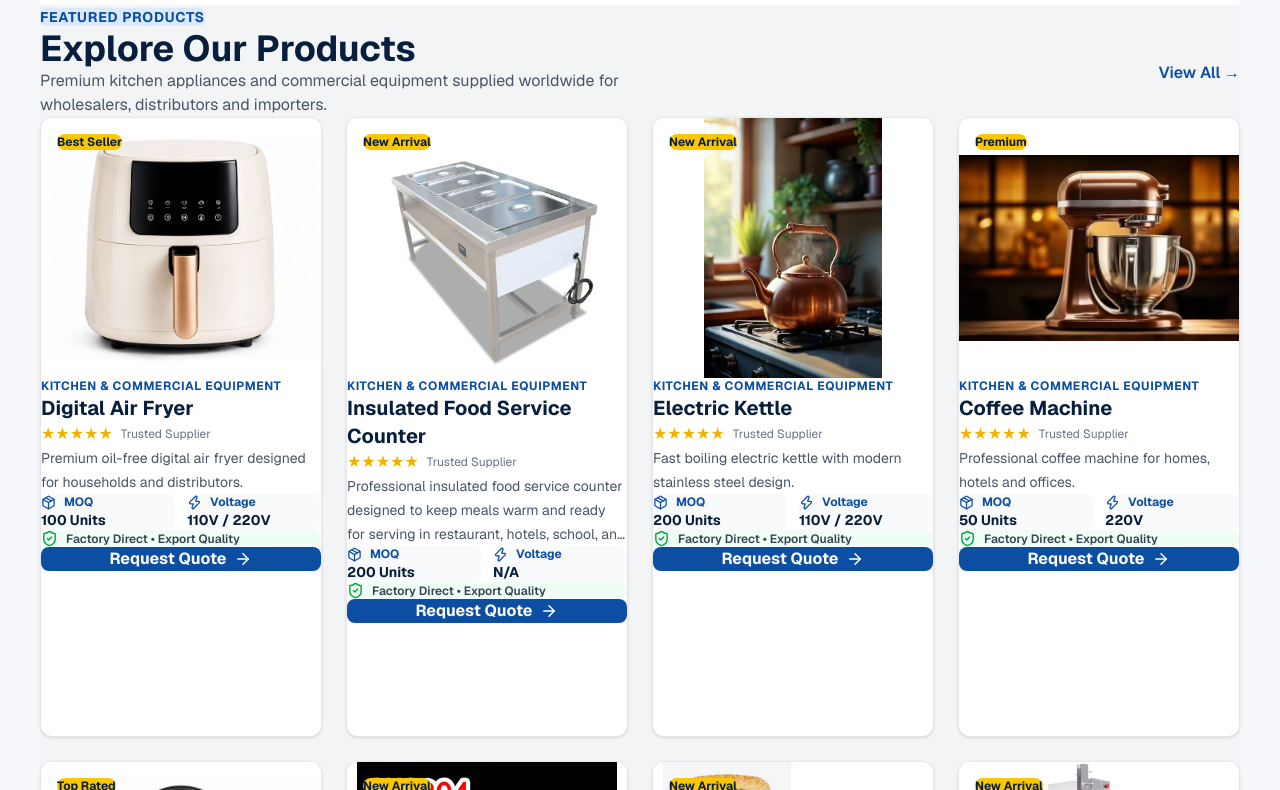
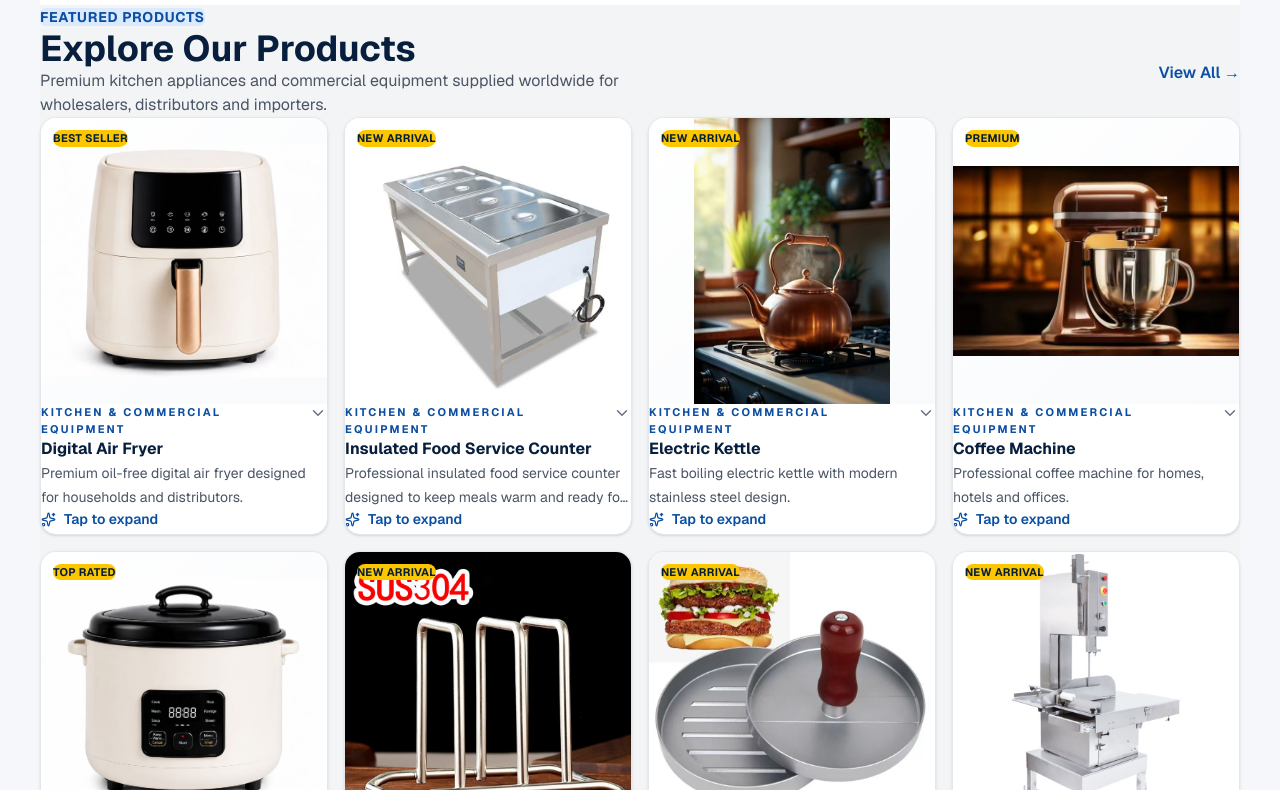
Before and after one commit to zgsgf54w5p-gif/HENGYANG-STAN-TRADE, a Next.js app: page / in a window 1280 px wide. Shown: the part 670-1460 px from the top of the page. Built offline with nearby package versions, Linux system fonts and the light colour scheme.

Commit message:
Update ProductGrid.tsx

```diff
--- a/components/ProductGrid.tsx
+++ b/components/ProductGrid.tsx
@@ -1,43 +1,37 @@
 "use client";
 
+import { AnimatePresence, motion } from "framer-motion";
 import Image from "next/image";
 import Link from "next/link";
-import { motion } from "framer-motion";
-import { ArrowRight, Package, Zap, ShieldCheck } from "lucide-react";
+import { ArrowRight, ChevronDown, Package, ShieldCheck, Sparkles, Zap } from "lucide-react";
+import { useState } from "react";
 import { products } from "../data/products";
 
 export default function ProductGrid() {
+  const [expandedSlug, setExpandedSlug] = useState<string | null>(null);
+
+  const toggleExpanded = (slug: string) => {
+    setExpandedSlug((current) => (current === slug ? null : slug));
+  };
+
   return (
     <section className="bg-gray-100 py-20">
-
       <div className="mx-auto max-w-7xl px-6 lg:px-8">
-
-
-        {/* Heading */}
-
         <div className="mb-12">
-
           <span className="rounded-md bg-blue-100 px-4 py-2 text-sm font-bold uppercase tracking-wider text-[#0B4EA2]">
             Featured Products
           </span>
 
-
           <div className="mt-5 flex items-center justify-between">
-
             <div>
-
               <h2 className="text-4xl font-bold text-[#071F3D]">
                 Explore Our Products
               </h2>
 
-
               <p className="mt-3 max-w-2xl text-gray-600">
-                Premium kitchen appliances and commercial equipment
-                supplied worldwide for wholesalers, distributors and importers.
-              </p >
-
+                Premium kitchen appliances and commercial equipment supplied worldwide for wholesalers, distributors and importers.
+              </p>
             </div>
-
 
             <Link
               href="/products"
@@ -45,272 +39,147 @@ export default function ProductGrid() {
             >
               View All →
             </Link>
-
           </div>
-
         </div>
 
+        <div className="grid gap-4 sm:grid-cols-2 lg:grid-cols-3 xl:grid-cols-4">
+          {products.map((product, index) => {
+            const isExpanded = expandedSlug === product.slug;
 
+            return (
+              <motion.article
+                key={product.slug}
+                initial={{ opacity: 0, y: 20 }}
+                whileInView={{ opacity: 1, y: 0 }}
+                viewport={{ once: true }}
+                transition={{ duration: 0.35, delay: index * 0.04 }}
+                className="overflow-hidden rounded-2xl border border-gray-200 bg-white shadow-sm"
+              >
+                <button
+                  type="button"
+                  onClick={() => toggleExpanded(product.slug)}
+                  className="group w-full text-left"
+                >
+                  <div className="relative flex aspect-square items-center justify-center bg-linear-to-br from-white to-slate-50 p-4">
+                    {product.badge && (
+                      <span className="absolute left-3 top-3 z-10 rounded-full bg-yellow-400 px-3 py-1 text-[11px] font-bold uppercase tracking-wide text-[#071F3D]">
+                        {product.badge}
+                      </span>
+                    )}
 
-
-        {/* Product Grid */}
-
-        <div className="grid gap-6 sm:grid-cols-2 lg:grid-cols-4">
-
-
-          {products.map((product, index) => (
-
-            <Link
-              key={product.slug}
-              href={`/products/${product.slug}`}
-              className="group"
-            >
-
-
-              <motion.article
-
-                initial={{
-                  opacity: 0,
-                  y: 30,
-                }}
-
-                whileInView={{
-                  opacity: 1,
-                  y: 0,
-                }}
-
-                viewport={{
-                  once:true,
-                }}
-
-                transition={{
-                  duration:0.4,
-                  delay:index * 0.05,
-                }}
-
-                className="relative flex h-[620px] flex-col overflow-hidden rounded-xl border border-gray-200 bg-white shadow-sm transition-all duration-300 hover:-translate-y-2 hover:shadow-xl"
-              >
-
-
-
-                {/* Badge */}
-
-                {product.badge && (
-
-                  <div className="absolute left-4 top-4 z-10 rounded-full bg-yellow-400 px-3 py-1 text-xs font-bold text-[#071F3D]">
-
-                    {product.badge}
-
+                    <Image
+                      src={product.images[0]}
+                      alt={product.name}
+                      width={320}
+                      height={320}
+                      className="h-full w-full object-contain transition duration-500 group-hover:scale-105"
+                    />
                   </div>
 
-                )}
+                  <div className="p-4">
+                    <div className="flex items-start justify-between gap-3">
+                      <div>
+                        <p className="text-[11px] font-bold uppercase tracking-[0.2em] text-[#0B4EA2]">
+                          Kitchen & Commercial Equipment
+                        </p>
+                        <h3 className="mt-2 text-base font-bold text-[#071F3D] line-clamp-2">
+                          {product.name}
+                        </h3>
+                      </div>
+                      <ChevronDown
+                        size={18}
+                        className={`mt-1 shrink-0 text-gray-500 transition ${isExpanded ? "rotate-180" : ""}`}
+                      />
+                    </div>
 
+                    <p className="mt-3 line-clamp-2 text-sm leading-6 text-gray-600">
+                      {product.description}
+                    </p>
 
+                    <div className="mt-4 flex items-center gap-2 text-sm font-semibold text-[#0B4EA2]">
+                      <Sparkles size={15} />
+                      <span>Tap to expand</span>
+                    </div>
+                  </div>
+                </button>
 
-                {/* Product Image */}
+                <AnimatePresence initial={false}>
+                  {isExpanded ? (
+                    <motion.div
+                      initial={{ height: 0, opacity: 0 }}
+                      animate={{ height: "auto", opacity: 1 }}
+                      exit={{ height: 0, opacity: 0 }}
+                      className="overflow-hidden border-t border-gray-100"
+                    >
+                      <div className="space-y-4 p-4">
+                        <div className="grid gap-3 sm:grid-cols-2">
+                          {product.moq && (
+                            <div className="rounded-lg bg-gray-50 p-3">
+                              <div className="flex items-center gap-2 text-[#0B4EA2]">
+                                <Package size={15} />
+                                <span className="text-xs font-bold">MOQ</span>
+                              </div>
+                              <p className="mt-1 text-sm font-bold text-[#071F3D]">{product.moq}</p>
+                            </div>
+                          )}
 
-                <div className="flex h-[260px] items-center justify-center bg-white p-5">
+                          {product.voltage && (
+                            <div className="rounded-lg bg-gray-50 p-3">
+                              <div className="flex items-center gap-2 text-[#0B4EA2]">
+                                <Zap size={15} />
+                                <span className="text-xs font-bold">Voltage</span>
+                              </div>
+                              <p className="mt-1 text-sm font-bold text-[#071F3D]">{product.voltage}</p>
+                            </div>
+                          )}
 
-
-                  <Image
-
-                    src={product.images[0]}
-
-                    alt={product.name}
-
-                    width={400}
-
-                    height={400}
-
-                    className="h-full w-full object-contain transition duration-500 group-hover:scale-105"
-
-                  />
-
-
-                </div>
-
-
-
-
-                {/* Information */}
-
-                <div className="flex flex-1 flex-col p-5">
-
-
-                  <p className="text-xs font-bold uppercase tracking-wider text-[#0B4EA2]">
-
-                    Kitchen & Commercial Equipment
-
-                  </p >
-
-
-
-
-                  <h3 className="mt-2 line-clamp-2 text-xl font-bold text-[#071F3D]">
-
-                    {product.name}
-
-                  </h3>
-
-
-
-
-                  {/* Rating */}
-
-                  <div className="mt-2 flex items-center gap-2">
-
-                    <span className="text-yellow-500">
-                      ★★★★★
-                    </span>
-
-                    <span className="text-xs text-gray-500">
-                      Trusted Supplier
-                    </span>
-
-                  </div>
-
-
-
-
-                  <p className="mt-3 line-clamp-3 text-sm leading-6 text-gray-600">
-
-                    {product.description}
-
-                  </p >
-
-
-
-
-                  {/* Specs */}
-
-                  <div className="mt-4 grid grid-cols-2 gap-3">
-
-
-                    {product.moq && (
-
-                      <div className="rounded-lg bg-gray-50 p-3">
-
-                        <div className="flex items-center gap-2 text-[#0B4EA2]">
-
-                          <Package size={15}/>
-
-                          <span className="text-xs font-bold">
-                            MOQ
-                          </span>
-
+                          {product.capacity && (
+                            <div className="rounded-lg bg-gray-50 p-3 sm:col-span-2">
+                              <div className="flex items-center gap-2 text-[#0B4EA2]">
+                                <ShieldCheck size={15} />
+                                <span className="text-xs font-bold">Capacity</span>
+                              </div>
+                              <p className="mt-1 text-sm font-bold text-[#071F3D]">{product.capacity}</p>
+                            </div>
+                          )}
                         </div>
 
-
-                        <p className="mt-1 text-sm font-bold text-[#071F3D]">
-
-                          {product.moq}
-
-                        </p >
-
-                      </div>
-
-                    )}
-
-
-
-
-
-                    {product.voltage && (
-
-                      <div className="rounded-lg bg-gray-50 p-3">
-
-                        <div className="flex items-center gap-2 text-[#0B4EA2]">
-
-                          <Zap size={15}/>
-
-                          <span className="text-xs font-bold">
-                            Voltage
-                          </span>
-
+                        <div className="rounded-xl bg-slate-50 p-3">
+                          <div className="flex items-center gap-2 text-green-700">
+                            <ShieldCheck size={16} />
+                            <span className="text-sm font-semibold">Factory direct • export quality</span>
+                          </div>
+                          <p className="mt-2 text-sm text-gray-600">
+                            Ready for wholesale orders, private-label projects, and international sourcing support.
+                          </p>
                         </div>
 
-
-                        <p className="mt-1 text-sm font-bold text-[#071F3D]">
-
-                          {product.voltage}
-
-                        </p >
-
-
+                        <div className="flex flex-wrap gap-2">
+                          <Link
+                            href={`/products/${product.slug}`}
+                            className="inline-flex items-center gap-2 rounded-lg bg-[#0B4EA2] px-3 py-2 text-sm font-semibold text-white transition hover:bg-[#083879]"
+                            onClick={(event) => event.stopPropagation()}
+                          >
+                            View Details
+                            <ArrowRight size={15} />
+                          </Link>
+                          <Link
+                            href="/quote"
+                            className="inline-flex items-center rounded-lg border border-gray-300 px-3 py-2 text-sm font-semibold text-[#071F3D] transition hover:border-[#0B4EA2] hover:text-[#0B4EA2]"
+                            onClick={(event) => event.stopPropagation()}
+                          >
+                            Request Quote
+                          </Link>
+                        </div>
                       </div>
-
-                    )}
-
-
-                  </div>
-
-
-
-
-
-                  {/* Trust */}
-
-                  <div className="mt-4 flex items-center gap-2 rounded-lg bg-green-50 p-3">
-
-                    <ShieldCheck
-                      size={17}
-                      className="text-green-600"
-                    />
-
-                    <span className="text-xs font-semibold text-gray-700">
-
-                      Factory Direct • Export Quality
-
-                    </span>
-
-
-                  </div>
-
-
-
-
-
-                  {/* Button */}
-
-                  <div className="mt-auto pt-5">
-
-
-                    <div className="flex items-center justify-center gap-2 rounded-lg bg-[#0B4EA2] py-3 font-bold text-white transition group-hover:bg-[#083879]">
-
-
-                      Request Quote
-
-
-                      <ArrowRight
-                        size={18}
-                        className="transition group-hover:translate-x-1"
-                      />
-
-
-                    </div>
-
-
-                  </div>
-
-
-                </div>
-
-
+                    </motion.div>
+                  ) : null}
+                </AnimatePresence>
               </motion.article>
-
-
-            </Link>
-
-
-          ))}
-
-
+            );
+          })}
         </div>
-
-
       </div>
-
-
     </section>
   );
 }
```
